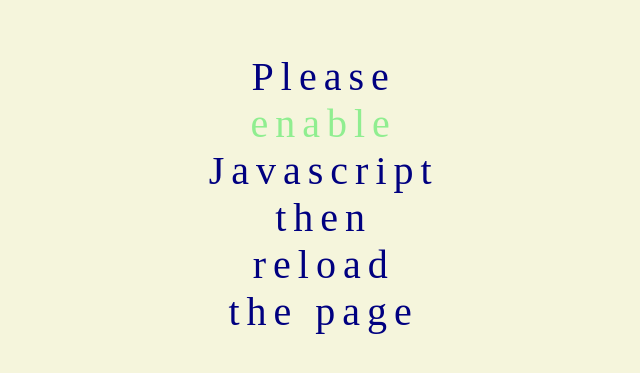
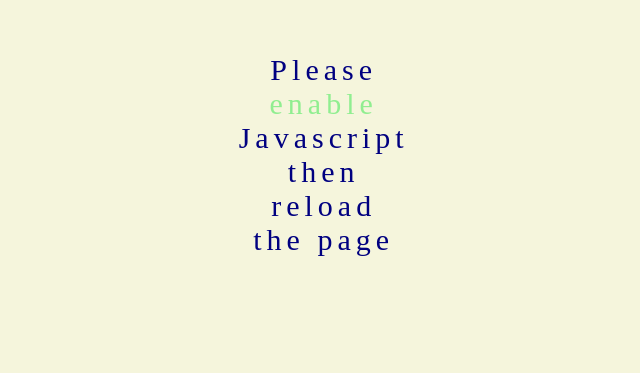
Before and after one commit to ismailisimba/mashairi, a plain HTML site: page index.html in a window 1280 px wide. Shown: the part 155-528 px from the top of the page, without its empty margins (310-950 px from the left). Drawn offline with Linux system fonts and the light colour scheme; a web font is replaced by a local one.

Commit message:
minor adj

```diff
--- a/style.css
+++ b/style.css
@@ -236,15 +236,9 @@ html {
 
 #container-start {
     font-family:"Monoton" ;
-    font-size: 40px;
-    letter-spacing: 7px;
+    font-size: 30px;
+    letter-spacing: 5px;
 
-
-
-
-
-    display: flex;
-    flex-flow: column;
 
     display: block;
     position: relative;
```
